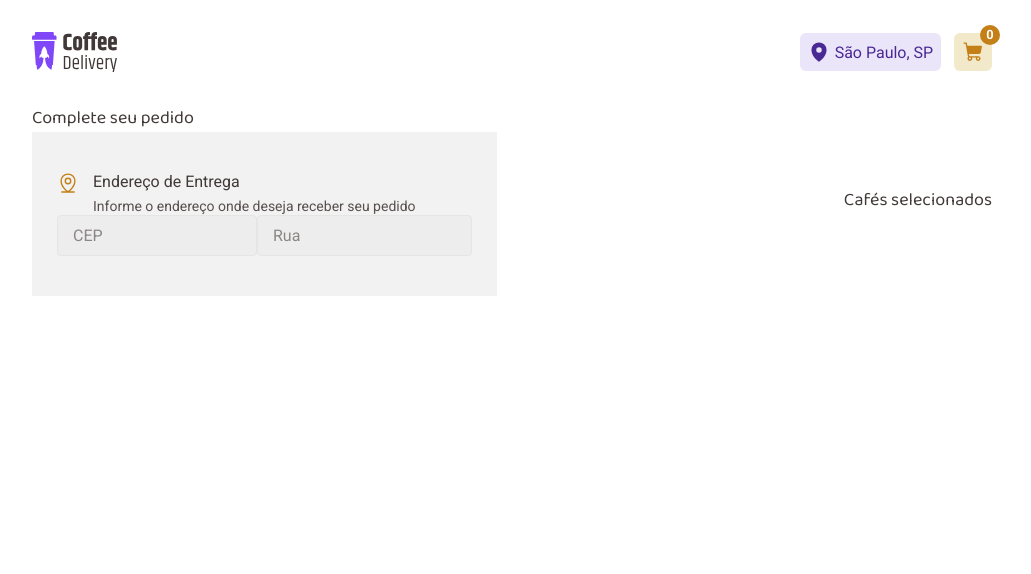
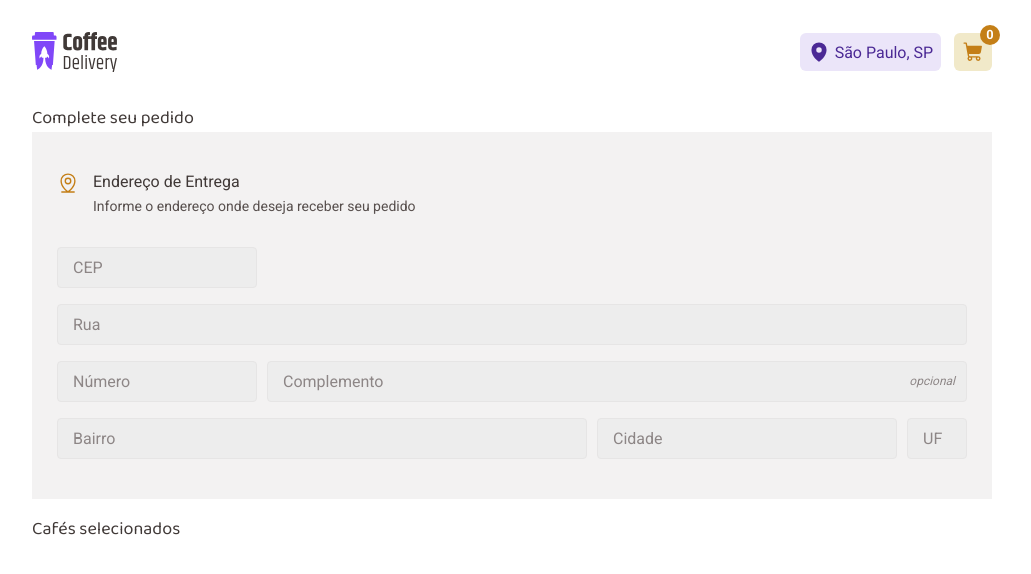
Before and after one commit to robrunodev/coffee-delivery, a React (Vite) app: page /cart in a window 1280 px wide. Shown: the top 574 px of the page, without its empty margins (128-1159 px from the left). Built offline with nearby package versions, Linux system fonts and the light colour scheme.

Commit message:
refactor: Update Cart page form inputs and styles

```diff
--- a/src/pages/Cart/index.tsx
+++ b/src/pages/Cart/index.tsx
@@ -1,5 +1,5 @@
 import { MapPinLine } from "@phosphor-icons/react"
-import { AddressHeader, CartContainer, FormContainer, OrderDetails, OrderItems, PaymentContainer, TextInput, Title } from "./styles"
+import { AddressHeader, CartContainer, FormContainer, OptionalField, OrderDetails, OrderForm, OrderFormRow, OrderItems, PaymentContainer, TextInput, Title } from "./styles"
 
 export const Cart = () => {
     return (
@@ -16,10 +16,34 @@ export const Cart = () => {
                             </span>
                         </div>
                     </AddressHeader>
-                    <form>
-                        <TextInput type="text" size={200} placeholder="CEP"/>
-                        <TextInput type="text" size={"full"} placeholder="Rua"/>
-                    </form>
+                    <OrderForm>
+                        <OrderFormRow>
+                            <TextInput type="text" size={200} placeholder="CEP" />
+                        </OrderFormRow>
+
+                        <OrderFormRow>
+                            <TextInput type="text" size={"full"} placeholder="Rua" />
+                        </OrderFormRow>
+
+                        <OrderFormRow>
+                            <TextInput type="text" size={200} placeholder="Número" />
+                            <OptionalField size={'full'} flexSize={1}>
+                                <TextInput
+                                    type="text"
+                                    size={'full'}
+                                    placeholder="Complemento"
+                                />
+                                <span>opcional</span>
+                            </OptionalField>
+                        </OrderFormRow>
+
+                        <OrderFormRow>
+                            <TextInput type="text" size={'full'} flexSize={1} placeholder="Bairro" />
+                            <TextInput type="text" size={300} flexSize={1} placeholder="Cidade" />
+                            <TextInput type="text" size={60} flexSize={1} placeholder="UF" />
+                        </OrderFormRow>
+
+                    </OrderForm>
                 </FormContainer>
                 <PaymentContainer>
 
@@ -27,7 +51,6 @@ export const Cart = () => {
             </OrderDetails>
             <OrderItems>
                 <Title className="baloo-2--bold">Cafés selecionados</Title>
-
             </OrderItems>
         </CartContainer>
     )
--- a/src/pages/Cart/styles.ts
+++ b/src/pages/Cart/styles.ts
@@ -1,7 +1,8 @@
 import styled from "styled-components";
 
 interface TextInputProps {
-    size: number | 'full'
+    size: number | 'full',
+    flexSize?: number
 }
 
 export const CartContainer = styled.section`
@@ -19,11 +20,16 @@ export const Title = styled.p`
 
 export const OrderDetails = styled.div``
 
-export const OrderItems = styled.div``
+export const OrderItems = styled.div`
+    /* flex: 1;
+    width: 30%; */
+`
 
 export const FormContainer = styled.div`
     background-color: ${props => props.theme['base-card']};
     padding: 40px 25px;
+    /* flex: 1;
+    width: 70%; */
 `
 
 export const AddressHeader = styled.div`
@@ -50,6 +56,21 @@ export const PaymentContainer = styled.div`
     background-color: ${props => props.theme['base-card']};
 `
 
+export const OrderForm = styled.form`
+   display: flex;
+   flex-flow: row wrap;
+   gap: 16px ;
+   margin-top: 32px;
+`
+
+export const OrderFormRow = styled.form`
+   display: flex;
+   flex-flow: row wrap;
+   gap: 0 10px;
+   width: 100%;
+   position: relative;
+`
+
 const BaseInput = styled.input`
     background-color: ${props => props.theme['base-input']};
     border: 1px solid ${props => props.theme['base-button']};
@@ -57,6 +78,7 @@ const BaseInput = styled.input`
     padding: 10px 15px;
     border-radius: 4px;
     color: ${props => props.theme['base-text']};
+    position: relative;
 
     &::placeholder {
         color: ${props => props.theme['base-label']};
@@ -67,6 +89,32 @@ const BaseInput = styled.input`
     }
 `
 
-export const TextInput = styled(BaseInput)<TextInputProps>`
-    max-width: ${props => props.size}px;
+export const TextInput = styled(BaseInput) <TextInputProps>`
+    max-width: ${props => props.size === 'full' ? `100%` : `${props.size}px`};
+    width: 100%;
+    ${props => props.flexSize && `
+        flex: 1
+    `};
 `
+
+export const OptionalField = styled.div<TextInputProps>`
+    max-width: ${props => props.size === 'full' ? `100%` : `${props.size}px`};
+    width: 100%;
+    ${props => props.flexSize && `
+        flex: 1
+    `};
+    position: relative;
+
+    > input {
+        padding-right: 60px;
+    }
+
+    span {
+        position: absolute;
+        right: 12px;
+        top: 13px;
+        font-size: .75rem;
+        font-style: italic;
+        color: ${props => props.theme['base-label']};
+    }
+`
```
